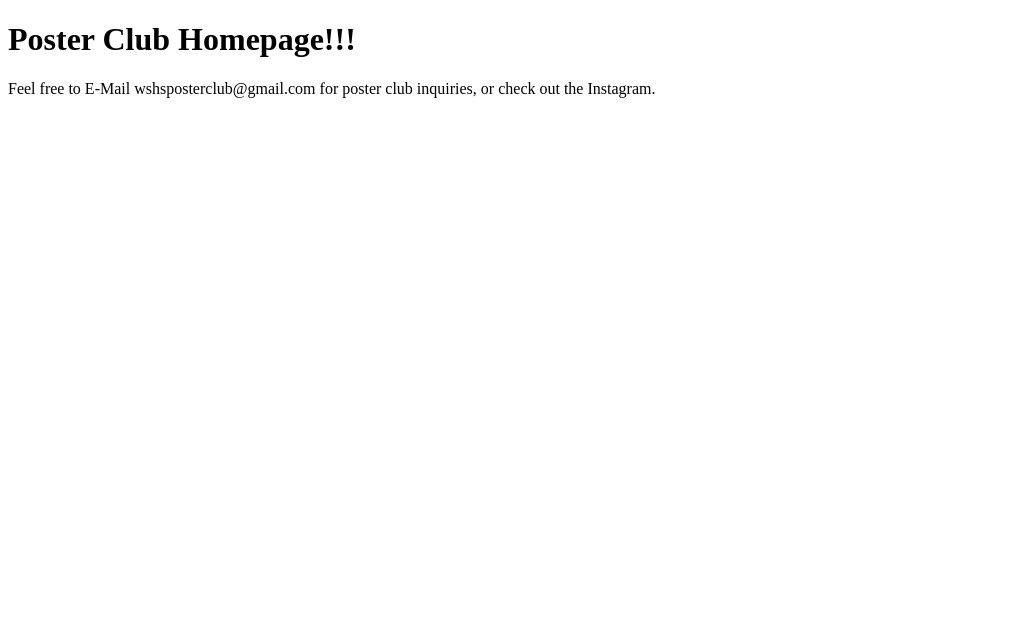
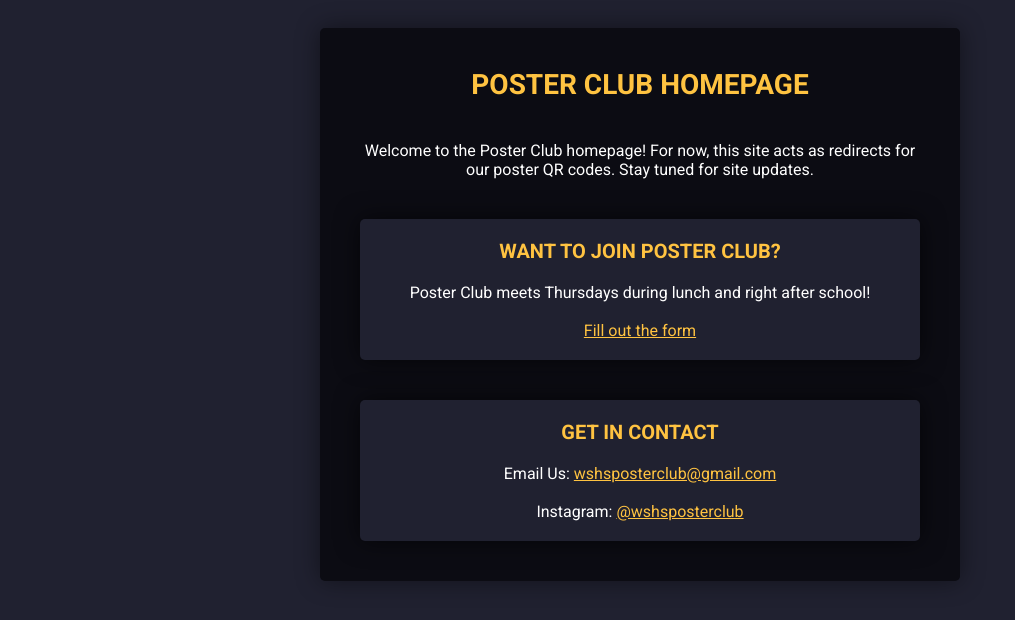
Before and after one commit to wshsposterclub/wshsposterclub.github.io, a plain HTML site: page index.html in a window 1280 px wide. Shown: the whole page, without its empty margins (0-1015 px from the left). Drawn offline with Linux system fonts and the light colour scheme.

Commit message:
Updated site layout

```diff
--- a/index.html
+++ b/index.html
@@ -1,7 +1,31 @@
 <!DOCTYPE html>
 <html>
-<body>
-<h1>Poster Club Homepage!!!</h1>
-<p>Feel free to E-Mail wshsposterclub@gmail.com for poster club inquiries, or check out the Instagram.</p>
-</body>
+    <head>
+        <link rel="preconnect" href="https://fonts.googleapis.com">
+        <link rel="preconnect" href="https://fonts.gstatic.com" crossorigin>
+        <link href="https://fonts.googleapis.com/css2?family=Roboto:wght@100;300;400;500;700;900&display=swap" rel="stylesheet">
+        <meta name="viewport" content="width=device-width, initial-scale=1">
+
+        <link rel="stylesheet" href="styles/master.css">
+
+        <title>WSHS Poster Club</title>
+    </head>
+    <body>
+        <div class="centerCont">
+            <div class="header">Poster Club Homepage</div>
+            <div class="description">
+                Welcome to the Poster Club homepage! For now, this site acts as redirects for our poster QR codes. Stay tuned for site updates.
+            </div>
+            <div class="info">
+                <div class="infoHeader">Want to Join Poster Club?</div>
+                <div class="infoText">Poster Club meets Thursdays during lunch and right after school!<br><br><a href="https://docs.google.com/forms/d/e/1FAIpQLSfEc7ssOZc5xYvIeenYohQWlzJV_dpVzGNmkbdpvnIKHOq8gw/viewform" target="_blank">Fill out the form</a></div>
+            </div>
+
+            <div class="info">
+                <div class="infoHeader">Get in Contact</div>
+                <div class="infoText">Email Us: <a href="mailto:wshsposterclub@gmail.com" target="_blank">wshsposterclub@gmail.com</a></div><br>
+                <div class="infoText">Instagram: <a href="https://www.instagram.com/wshsposterclub/" target="_blank">@wshsposterclub</a></div>
+            </div>
+        </div>
+    </body>
 </html>
--- /dev/null
+++ b/styles/master.css
@@ -0,0 +1,57 @@
+body {
+    color: white;
+    font-family: 'Roboto', sans-serif;
+    text-align: center;
+    background-color: rgb(32, 33, 48);
+    font-size: 16px;
+    padding: 20px;
+}
+
+
+.centerCont {
+    background-color: rgb(12, 12, 19);
+    position: absolute;
+    transform: translateX(-50%);
+    left: 50%;
+    padding: 40px;
+    border-radius: 5px;
+    box-shadow: 0px 0px 25px rgba(0, 0, 0, 0.452);
+    margin-bottom: 20px;
+}
+
+.header {
+    color: rgb(255, 195, 65);
+    margin-bottom: 20px;
+    font-size: 28px;
+    text-transform: uppercase;
+    font-weight: bolder;
+}
+
+.description {
+    margin: 40px 0 20px 0;
+}
+
+.info {
+    background-color: rgb(32, 33, 48);
+    border-radius: 5px;
+    padding: 20px;
+    margin-top: 40px;
+    box-shadow: 0px 0px 25px rgba(0, 0, 0, 0.61);
+    transition: all 0.1s ease-in-out;
+}
+
+.info:hover {
+    transform: scale(1.03);
+    background-color: rgb(35, 36, 53);
+}
+
+.infoHeader {
+    margin-bottom: 20px;
+    color: rgb(255, 195, 65);
+    text-transform: uppercase;
+    font-weight: bolder;
+    font-size: 20px;
+}
+
+a { color: rgb(255, 195, 65) }
+a:hover { color: rgb(255, 213, 123) }
```
Also changed, not shown: qr/index.html (added, +12 -0 lines), qr/qr.js (added).
